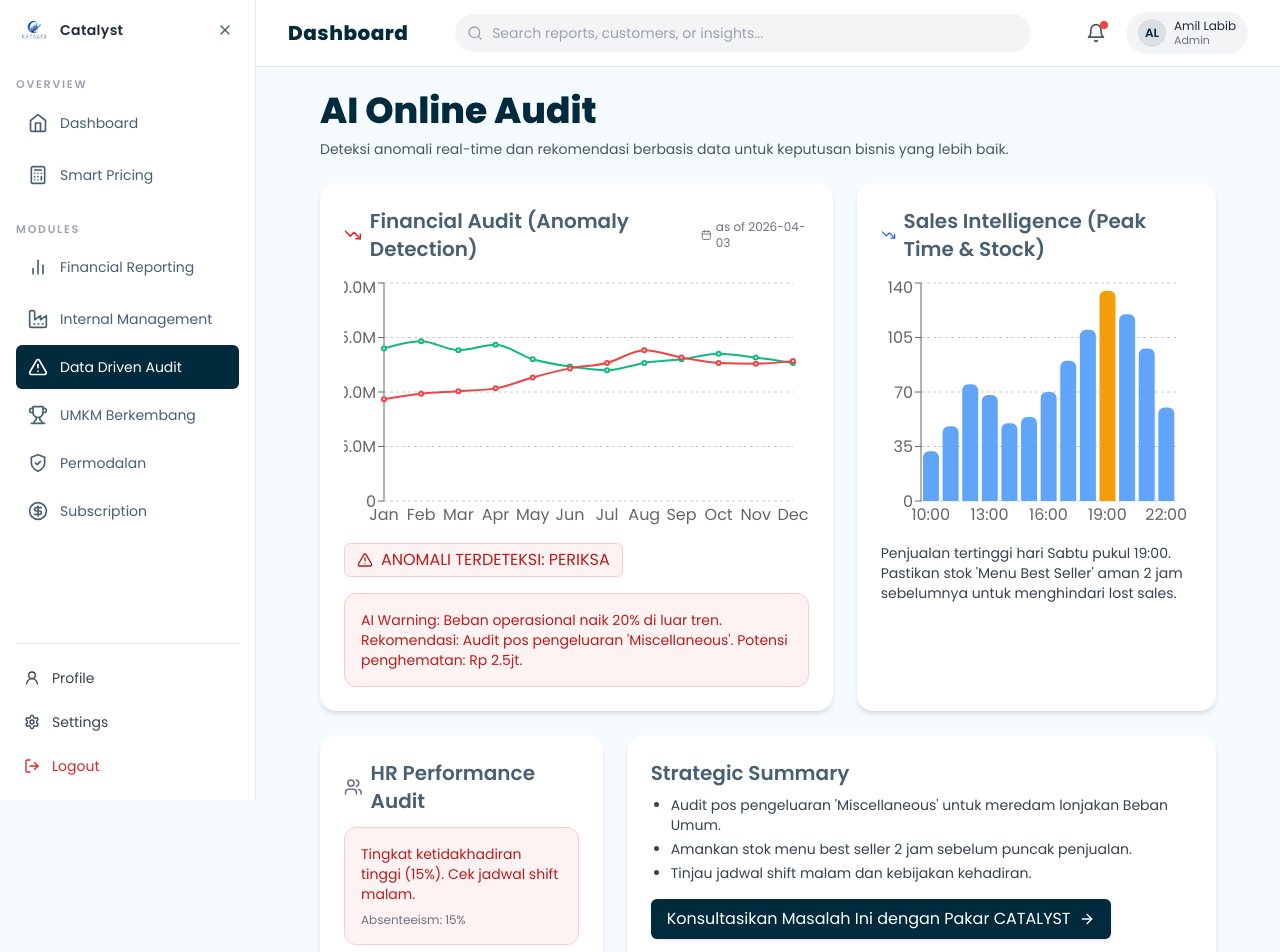
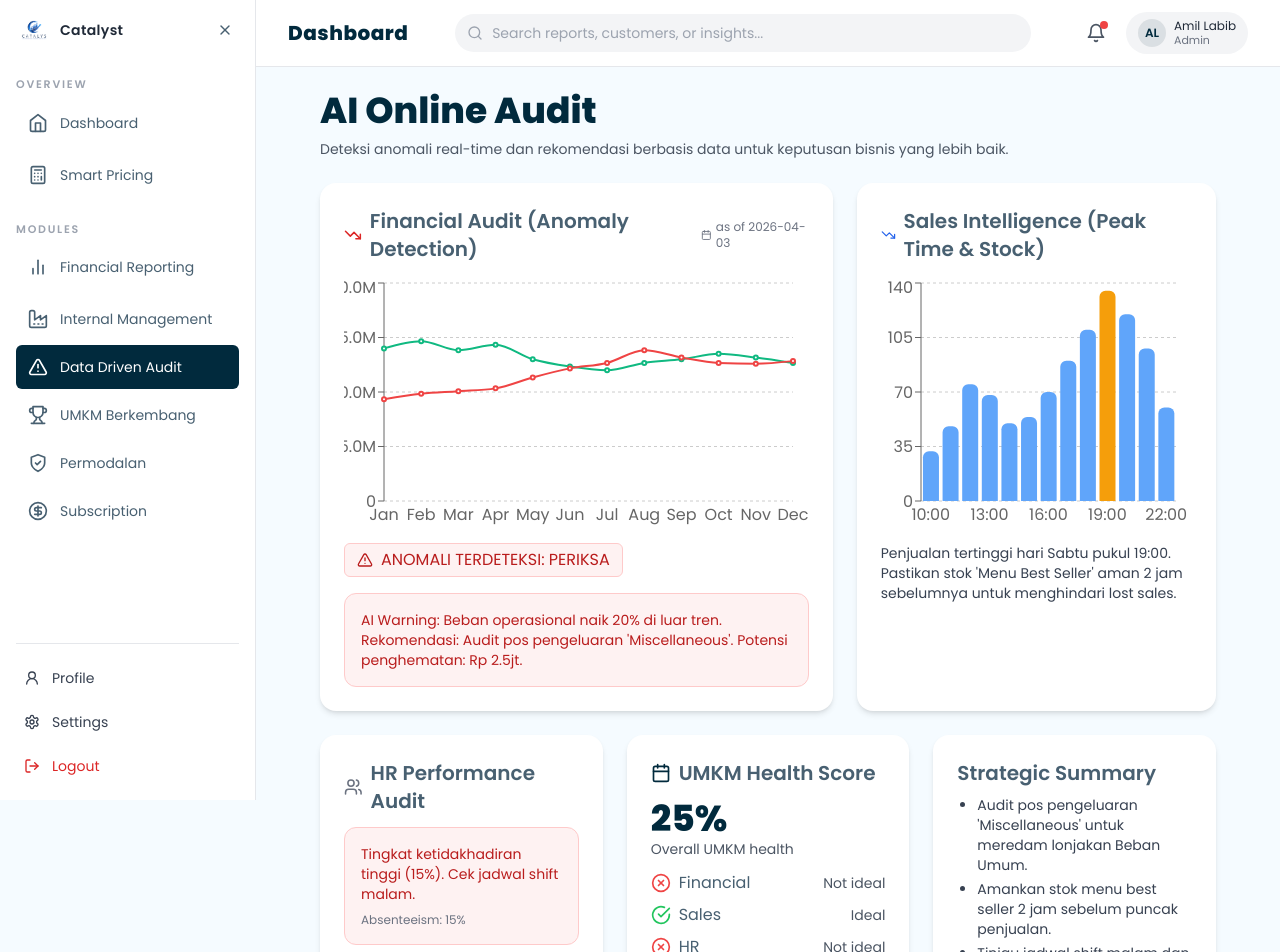
Before and after one commit to AmilLabib/catalyst, a React (Vite) app: page /data-driven in a window 1280 px wide. Shown: the top 952 px of the page. Built offline with nearby package versions, Linux system fonts and the light colour scheme.

Commit message:
add health score

```diff
--- a/src/pages/DataDriven.tsx
+++ b/src/pages/DataDriven.tsx
@@ -5,6 +5,8 @@ import {
   Users,
   Calendar,
   ArrowRight,
+  CheckCircle,
+  XCircle,
 } from "lucide-react";
 import {
   ResponsiveContainer,
@@ -86,6 +88,36 @@ function DataDriven() {
   );
 
   const isHrAlert = mockAuditData.hr.absenteeism > 0.1;
+
+  // Health score computation for UMKM
+  const financialLast = financialSeries[financialSeries.length - 1];
+  const financialNetLast =
+    (financialLast?.revenue ?? 0) - (financialLast?.expenses ?? 0);
+  const financialIdeal = financialNetLast >= 0;
+
+  const salesCounts = mockAuditData.sales.perHour.map((s) => s.count);
+  const salesAvg =
+    salesCounts.length > 0
+      ? salesCounts.reduce((a, b) => a + b, 0) / salesCounts.length
+      : 0;
+  // Define ideal sales as having a reasonable average hourly count
+  const salesIdeal = salesAvg >= 60;
+
+  const hrIdeal = mockAuditData.hr.absenteeism <= 0.1;
+
+  // Operations ideal if there's no expense spike detected
+  const operationsIdeal = typeof spikeIdx !== "number";
+
+  const aspects = [
+    { key: "financial", label: "Financial", ideal: financialIdeal },
+    { key: "sales", label: "Sales", ideal: salesIdeal },
+    { key: "hr", label: "HR", ideal: hrIdeal },
+    { key: "operations", label: "Operations", ideal: operationsIdeal },
+  ];
+
+  const healthScore = Math.round(
+    (aspects.filter((a) => a.ideal).length / aspects.length) * 100,
+  );
 
   return (
     <div className="min-h-screen bg-transparent">
@@ -232,8 +264,41 @@ function DataDriven() {
             </div>
           </section>
 
+          {/* UMKM Health Score */}
+          <section className="lg:col-span-4 bg-white rounded-2xl p-6 shadow-md">
+            <div className="flex items-center gap-2 mb-3">
+              <Calendar className="w-5 h-5 text-primary" />
+              <h2 className="text-xl font-semibold">UMKM Health Score</h2>
+            </div>
+
+            <div className="mb-3">
+              <div className="text-4xl font-extrabold text-primary">
+                {healthScore}%
+              </div>
+              <p className="text-sm text-gray-600">Overall UMKM health</p>
+            </div>
+
+            <div className="space-y-2">
+              {aspects.map((a) => (
+                <div key={a.key} className="flex items-center justify-between">
+                  <div className="flex items-center gap-2">
+                    {a.ideal ? (
+                      <CheckCircle className="w-5 h-5 text-green-500" />
+                    ) : (
+                      <XCircle className="w-5 h-5 text-red-500" />
+                    )}
+                    <span className="font-medium">{a.label}</span>
+                  </div>
+                  <div className="text-sm text-gray-600">
+                    {a.ideal ? "Ideal" : "Not ideal"}
+                  </div>
+                </div>
+              ))}
+            </div>
+          </section>
+
           {/* Strategic Summary */}
-          <section className="lg:col-span-8 bg-white rounded-2xl p-6 shadow-md">
+          <section className="lg:col-span-4 bg-white rounded-2xl p-6 shadow-md">
             <h2 className="text-xl font-semibold mb-2">Strategic Summary</h2>
             <ul className="list-disc pl-5 text-sm text-gray-700 space-y-1">
               <li>
```
